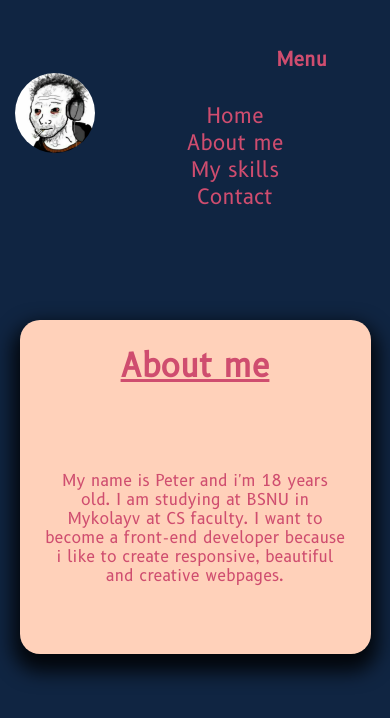
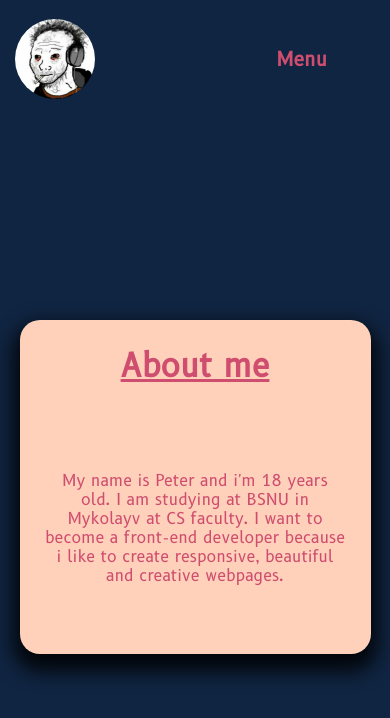
Before and after one commit to MinPt/MainPage, a plain HTML site: page index.html in a window 390 px wide. Shown: the top 718 px of the page. Drawn offline with Linux system fonts and the light colour scheme.

```diff
--- a/scss/blocks/_nav.scss
+++ b/scss/blocks/_nav.scss
@@ -44,25 +44,23 @@
   @include tablet{
     flex-direction: column;
     margin-bottom: 1rem;
-    transition: 1s ease;
+    transition:max-height 1s ease-in-out;
     overflow: hidden;
-    height: 0px;
+    max-height: 0;
     padding: 0;
     margin: 0;
     width: 25%;
 
     &__item{
-      height: 0;
-      margin: 0;
-      overflow: hidden;
+      max-height: 0;
     }
     &.opened{
-      transition: 1s ease;
-      height: 100%;
+      transition:max-height 1s ease-in-out;
+      max-height: 500px;
       display: flex;
       .nav__item{
         margin-bottom: 1rem;
-        height: auto;
+        max-height: 500px;
       }
     }
 
```
Also changed, not shown: dist/css/main.min.css.
